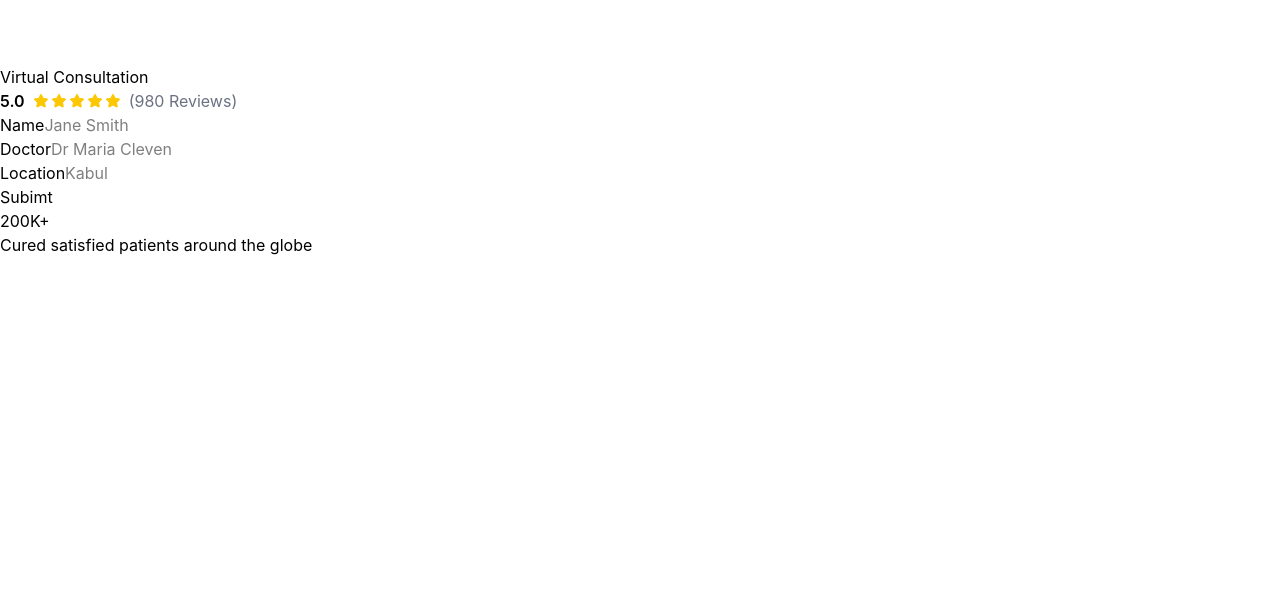
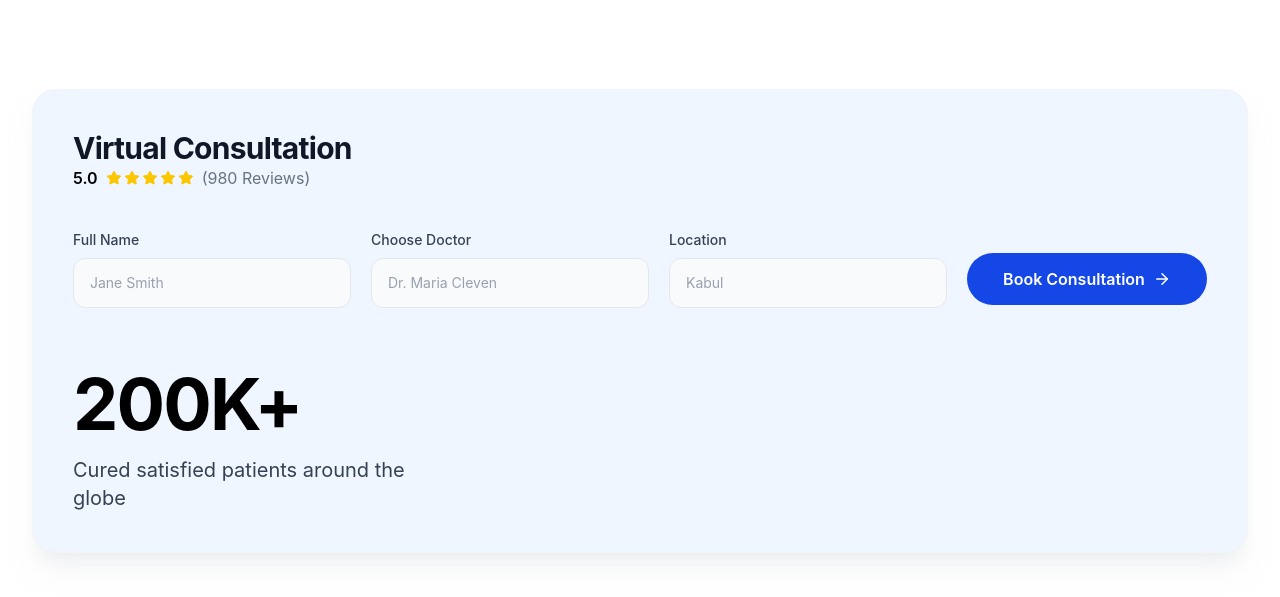
Before and after one commit to GhotaiPayenda/vital-flow-react-Project, a React (Vite) app: page / in a window 1280 px wide. Shown: the part 679-1276 px from the top of the page. Before the commit the page ends 936 px from the top, so only its background shows below. Built offline with nearby package versions, Linux system fonts and the light colour scheme.

Commit message:
add style to addDoctor component

```diff
--- a/src/components/addDoctor/AddDoctor.jsx
+++ b/src/components/addDoctor/AddDoctor.jsx
@@ -1,12 +1,17 @@
 import React from 'react'
 import { Star } from 'lucide-react';
+import { MapPin, UserRound, Stethoscope, ArrowRight } from 'lucide-react';
 
 export default function AddDoctor() {
   return (
     <>
-        <div>
+       <section className="w-full px-20 py-10 sm:px-6 sm:py-14 lg:px-8 lg:py-20">
+         <div className="flex flex-col gap-10 rounded-3xl border border-gray-100 bg-blue-50 p-5 shadow-xl shadow-gray-200/50 sm:p-8 lg:p-10">
           <div>
-            <h2>Virtual Consultation</h2>
+            <h2 className='text-2xl font-bold tracking-tight text-gray-900 sm:text-3xl'>Virtual Consultation</h2>
+
+
+            {/* rating */}
                 <div className="flex flex-wrap items-center gap-2 text-sm sm:text-base">
                         <span className="font-semibold">5.0</span>
 
@@ -24,28 +29,101 @@ export default function AddDoctor() {
                         <span className="text-gray-500">(980 Reviews)</span>
                 </div>
           </div>
-          <form action="">
-            <div>
-              <label htmlFor="name">Name</label>
-              <input id='name' placeholder='Jane Smith' type="text" />
+           <form
+            onSubmit={(e) => {
+              e.preventDefault();
+              alert('Your consultation request has been submitted!');
+            }}
+            className="space-y-5 items-start flex grow flex-col gap-5 lg:items-center lg:flex-row "
+          >
+            {/* Name */}
+            <div className='w-full '>
+              <label
+                htmlFor="name"
+                className="mb-2 block text-sm font-medium text-gray-700"
+              >
+                Full Name
+              </label>
+
+              <div className="flex items-center bg-gray-50 gap-3 rounded-xl border border-gray-200 px-4 transition focus-within:border-blue-600 focus-within:ring-2 focus-within:ring-blue-100">
+
+                <input
+                  id="name"
+                  name="name"
+                  type="text"
+                  placeholder="Jane Smith"
+                  autoComplete="name"
+                  required
+                  className="w-full min-w-0 bg-gray-50 py-3.5 text-sm text-gray-900 outline-none placeholder:text-gray-400"
+                />
+              </div>
             </div>
 
-            <div>
-              <label htmlFor="doctor">Doctor</label>
-              <input id='doctor' placeholder='Dr Maria Cleven' type="text" />
+            {/* Doctor */}
+            <div className='w-full'>
+              <label
+                htmlFor="doctor"
+                className="mb-2 block text-sm font-medium text-gray-700"
+              >
+                Choose Doctor
+              </label>
+
+              <div className="flex items-center bg-gray-50 gap-3 rounded-xl border border-gray-200 px-4 transition focus-within:border-blue-600 focus-within:ring-2 focus-within:ring-blue-100">
+
+                <input
+                  id="doctor"
+                  name="doctor"
+                  type="text"
+                  placeholder="Dr. Maria Cleven"
+                  required
+                  className="w-full min-w-0 bg-gray-50 py-3.5 text-sm text-gray-900 outline-none placeholder:text-gray-400"
+                />
+              </div>
             </div>
 
+            {/* Location */}
+            <div className='w-full'>
+              <label
+                htmlFor="location"
+                className="mb-2 block text-sm font-medium text-gray-700"
+              >
+                Location
+              </label>
+
+              <div className="flex items-center gap-3 rounded-xl border border-gray-200 px-4 transition focus-within:border-blue-600 focus-within:ring-2 focus-within:ring-blue-100 bg-gray-50">
+
+                <input
+                  id="location"
+                  name="location"
+                  type="text"
+                  placeholder="Kabul"
+                  autoComplete="address-level2"
+                  required
+                  className="w-full min-w-0 bg-gray-50 py-3.5 text-sm text-gray-900 outline-none placeholder:text-gray-400"
+                />
+              </div>
+            </div>
+
+            {/* Submit */}
             <div>
-              <label htmlFor="location">Location</label>
-              <input id='location' placeholder='Kabul' type="text" />
+              <button
+              type="submit"
+              className="group flex w-60 items-center justify-center gap-2 rounded-full bg-blue-700 px-6 py-3.5 font-semibold text-white transition duration-300 hover:bg-blue-800 focus-visible:outline-2 focus-visible:outline-offset-2 focus-visible:outline-blue-700 active:scale-[0.98]"
+            >
+              Book Consultation
+              <ArrowRight
+                size={18}
+                className="transition-transform group-hover:translate-x-1"
+              />
+            </button>
             </div>
-            <button>Subimt</button>
           </form>
           <div>
-          <h1>200K+</h1>
-          <p>Cured satisfied patients around the globe</p>
+          <h1 className='text-5xl font-bold tracking-tight sm:text-6xl lg:text-7xl'>200K+</h1>
+          <p className="mt-4 max-w-sm text-lg leading-7 text-gray-700 sm:text-xl">Cured satisfied patients around the globe</p>
           </div>
         </div>
+       </section>
     </>
   )
 }
--- a/src/components/hero/Hero.jsx
+++ b/src/components/hero/Hero.jsx
@@ -43,7 +43,7 @@ export default function Hero() {
             </div>
 
 
-            <div className='w-full h-120 rounded-4xl bg-cover bg-center '
+            <div className='w-full h-120 rounded-4xl bg-cover bg-center md:w-160 '
              style={{
     backgroundImage:
       'url("https://framerusercontent.com/images/RiukRfppKWATQjdvnvRv1Rm48.jpg?scale-down-to=1024")',
```
